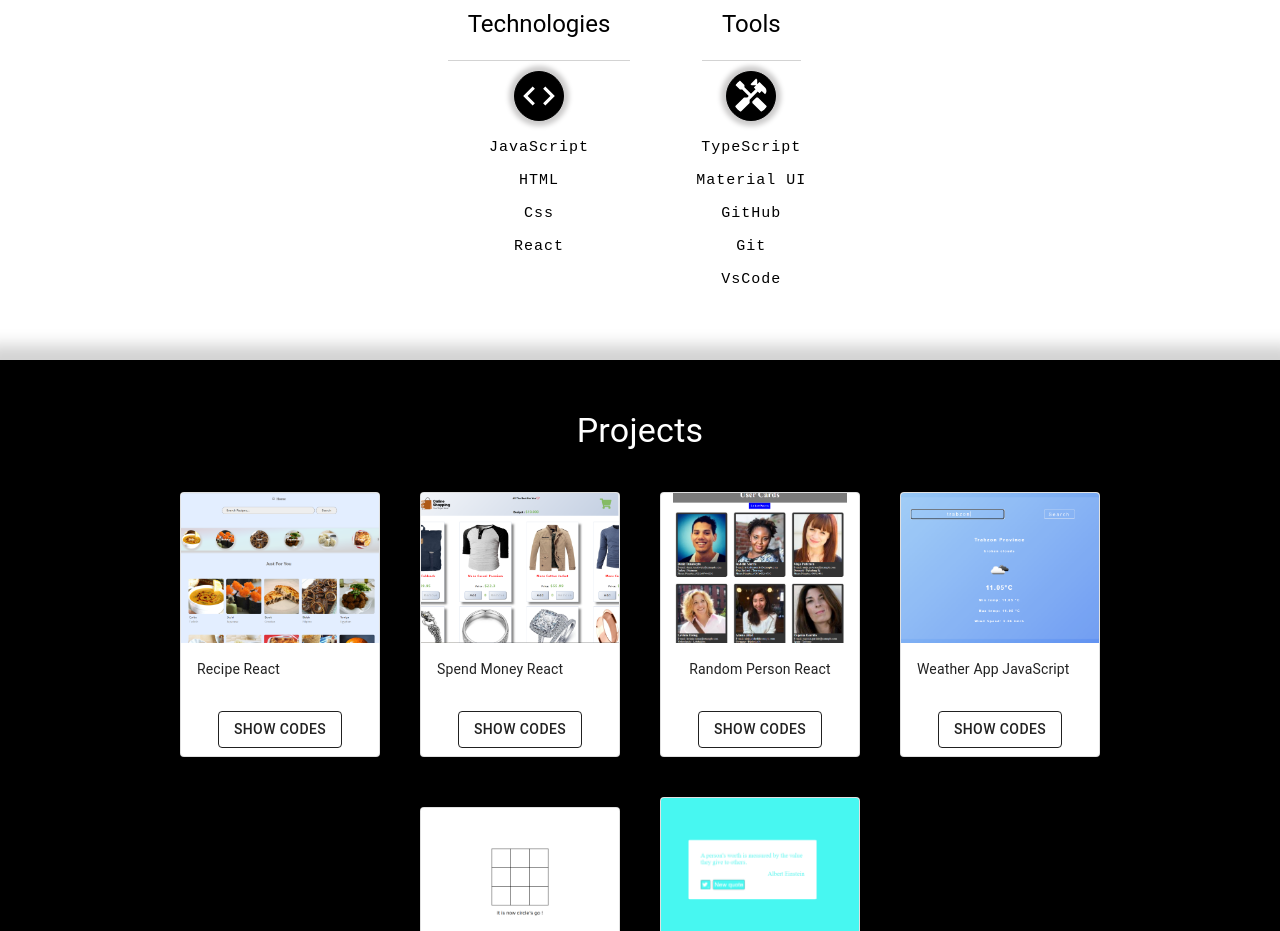
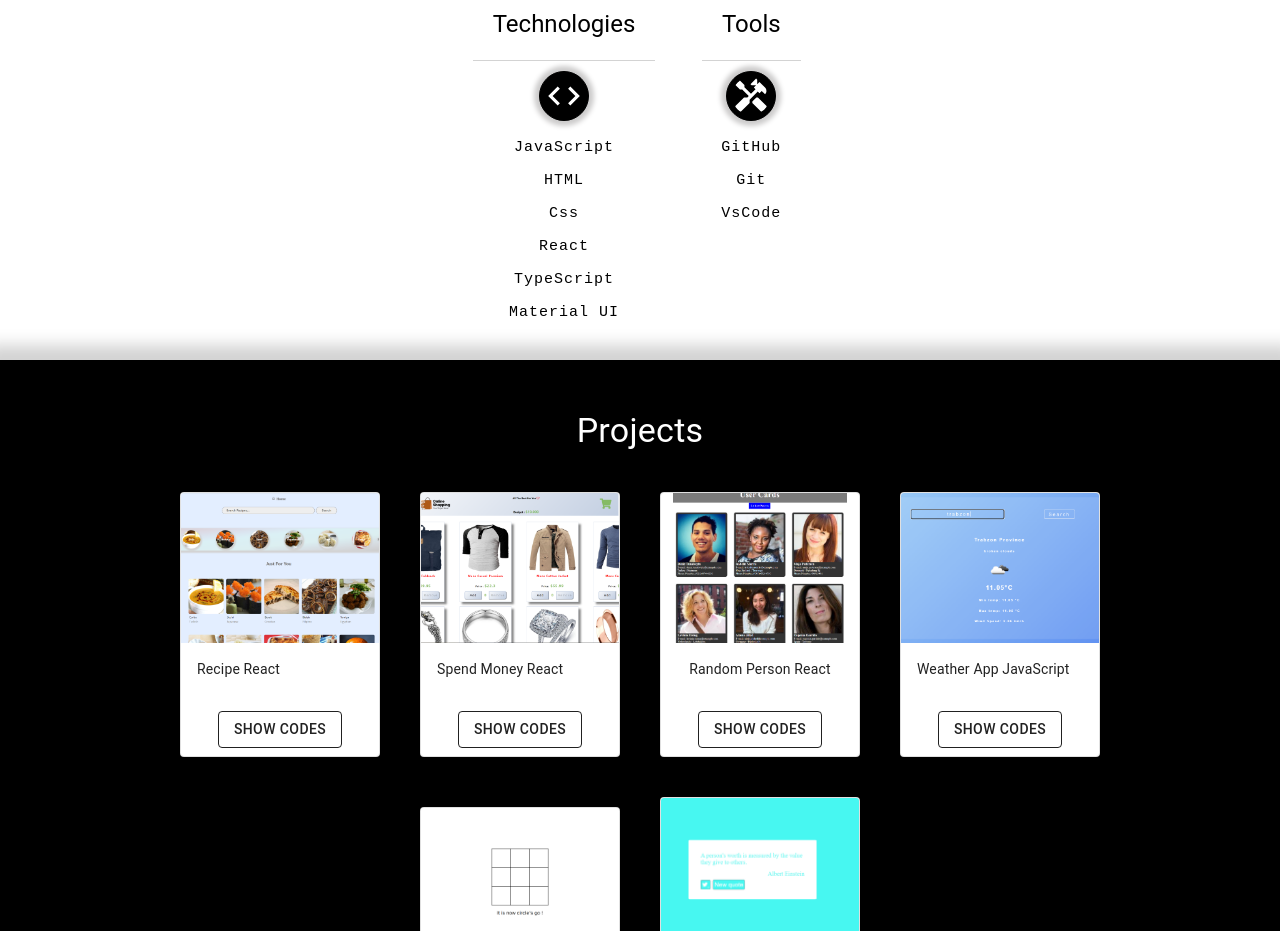
Before and after one commit to FiratSomek/Portfolio-react, a React (Create React App) app: page / in a window 1280 px wide. Shown: the part 1220-2151 px from the top of the page. Built offline with nearby package versions, Linux system fonts and the light colour scheme.

Commit message:
Update index.tsx

```diff
--- a/src/components/Skills/index.tsx
+++ b/src/components/Skills/index.tsx
@@ -23,6 +23,8 @@ export const Skills = () => {
             <ListItem>HTML</ListItem>
             <ListItem>Css</ListItem>
             <ListItem>React</ListItem>
+            <ListItem>TypeScript</ListItem>
+            <ListItem>Material UI</ListItem>
           </List>
         </div>
         <div>
@@ -34,8 +36,6 @@ export const Skills = () => {
             sx={{ width: "50px", height: "50px" }}
           />
           <List>
-            <ListItem>TypeScript</ListItem>
-            <ListItem>Material UI</ListItem>
             <ListItem>GitHub</ListItem>
             <ListItem>Git</ListItem>
             <ListItem>VsCode</ListItem>
```
